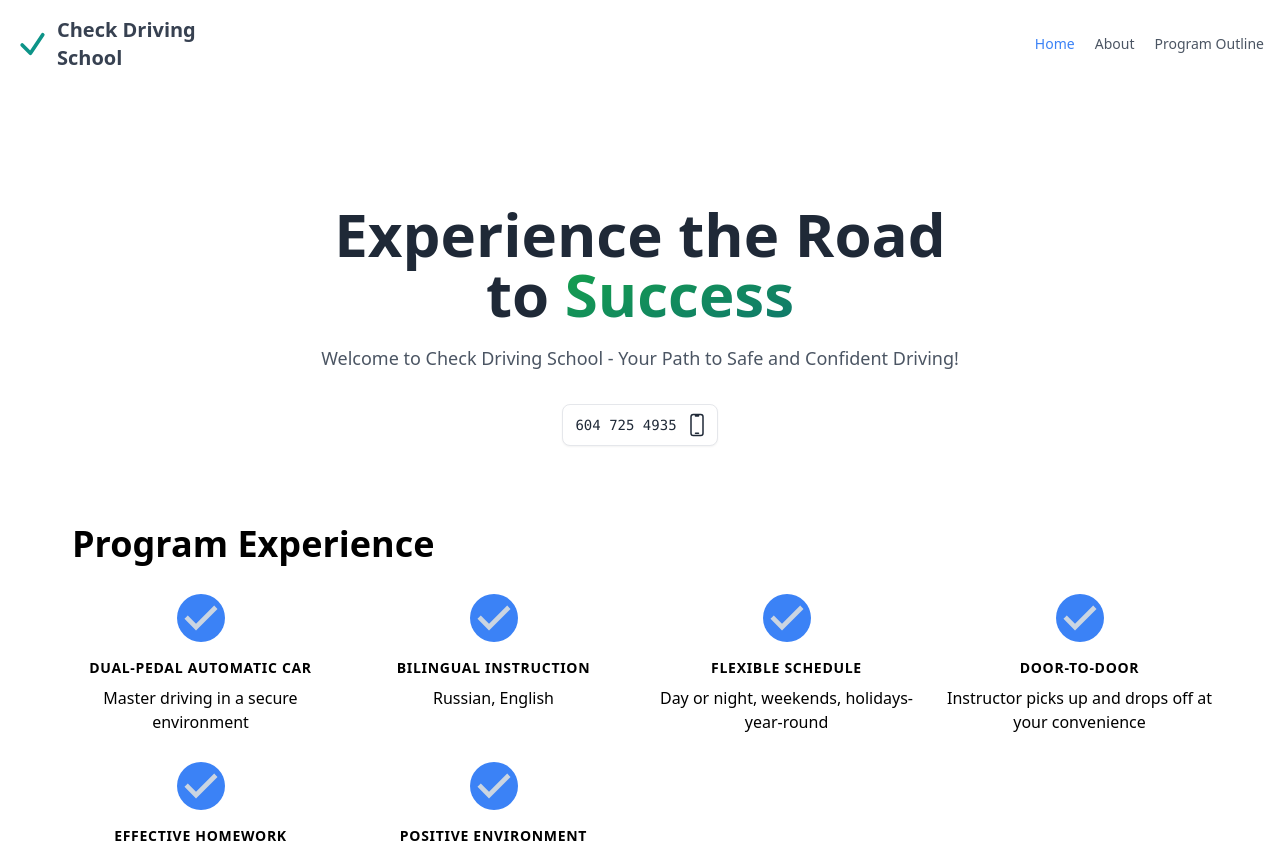
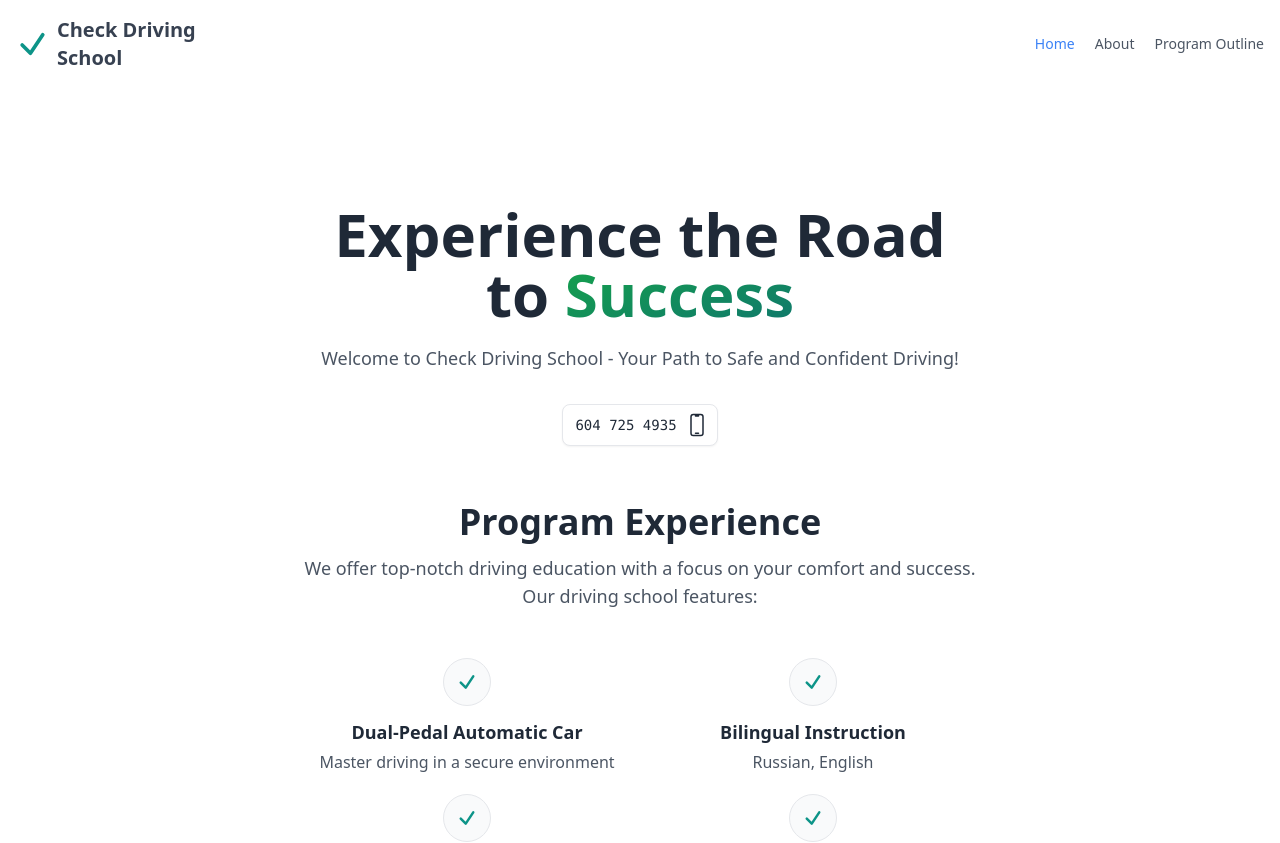
Before and after one commit to localhost5001/checkdriving, a Nuxt app: page / in a window 1280 px wide. Shown: the top 843 px of the page. Built offline with nearby package versions, Linux system fonts and the light colour scheme.

Commit message:
Update program experience component

```diff
--- a/components/programExperience.vue
+++ b/components/programExperience.vue
@@ -1,31 +1,45 @@
 <template>
-<div class="px-4 py-16 mx-auto sm:max-w-xl md:max-w-full lg:max-w-screen-xl md:px-24 lg:px-8 lg:py-20">
-  <h5 class="mb-2 mb-8 text-4xl font-extrabold leading-none md:pl-2">
-    Program Experience
-  </h5>
-  <div class="grid gap-5 row-gap-5 sm:grid-cols-2 lg:grid-cols-4">
-    <div v-for="item in items" class="px-12 text-center sm:px-0">
-      <div class="flex items-center justify-center w-10 h-10 mx-auto mb-4 rounded-full bg-blue-500 sm:w-12 sm:h-12">
-        <svg fill="#000000" class="fill-slate-300" viewBox="0 0 32 32" xmlns="http://www.w3.org/2000/svg"><path d="M5 16.577l2.194-2.195 5.486 5.484L24.804 7.743 27 9.937l-14.32 14.32z"/></svg>
+<!-- Icon Blocks -->
+<div class="max-w-[85rem] px-4 py-10 sm:px-6 lg:px-8 lg:py-14 mx-auto">
+  <div class="max-w-2xl mx-auto">
+    <!-- Grid -->
+    <div class="grid gap-12">
+      <div>
+        <h2 class="text-3xl text-gray-800 font-bold lg:text-4xl text-center">
+          Program Experience
+        </h2>
+        <p class="mt-3 text-lg text-gray-600 text-center">
+          We offer top-notch driving education with a focus on your comfort and success. Our driving school features:
+        </p>
       </div>
-      <h6 class="mb-2 text-sm font-bold leading-5 tracking-wider uppercase">
-        {{ item.title }}
-      </h6>
-      <div class="mb-2 ">
-        {{ item.description }}
+
+      <div class="grid grid-cols-2 gap-5">
+        <ProgramExperienceItem
+          v-for="item in items"
+          :key="item.title"
+          :title="item.title"
+          :description="item.description"
+        />
       </div>
     </div>
+    <!-- End Grid -->
   </div>
 </div>
+<!-- End Icon Blocks -->
 </template>
 
 <script setup lang="ts">
+import ProgramExperienceItem from '@/components/programExperienceItem.vue'
+
 const items = [
   {
     title: 'Dual-Pedal Automatic Car',
     description: 'Master driving in a secure environment'
   },
-  { title: 'Bilingual Instruction', description: 'Russian, English' },
+  {
+    title: 'Bilingual Instruction',
+    description: 'Russian, English'
+  },
   {
     title: 'Flexible Schedule',
     description: 'Day or night, weekends, holidays-year-round'
--- /dev/null
+++ b/components/programExperienceItem.vue
@@ -0,0 +1,24 @@
+<template>
+<div class="text-center">
+  <div class="flex justify-center items-center w-12 h-12 bg-gray-50 border border-gray-200 rounded-full mx-auto">
+    <svg
+      class="flex-shrink-0 w-5 h-5 text-teal-600 " xmlns="http://www.w3.org/2000/svg"
+      width="24" height="24" viewBox="0 0 24 24"
+      fill="none" stroke="currentColor" stroke-width="3"
+      stroke-linecap="round" stroke-linejoin="round">
+      <path stroke-linecap="round" stroke-linejoin="round" d="M4.5 12.75l6 6 9-13.5" />
+    </svg>
+  </div>
+  <div class="mt-3">
+    <h3 class="text-lg font-semibold text-gray-800">{{ title }}</h3>
+    <p class="mt-1 text-gray-600">{{ description }}</p>
+  </div>
+</div>
+</template>
+
+<script setup lang="ts">
+const {title} = defineProps<{
+  title: string
+  description: string
+}>()
+</script>
```
